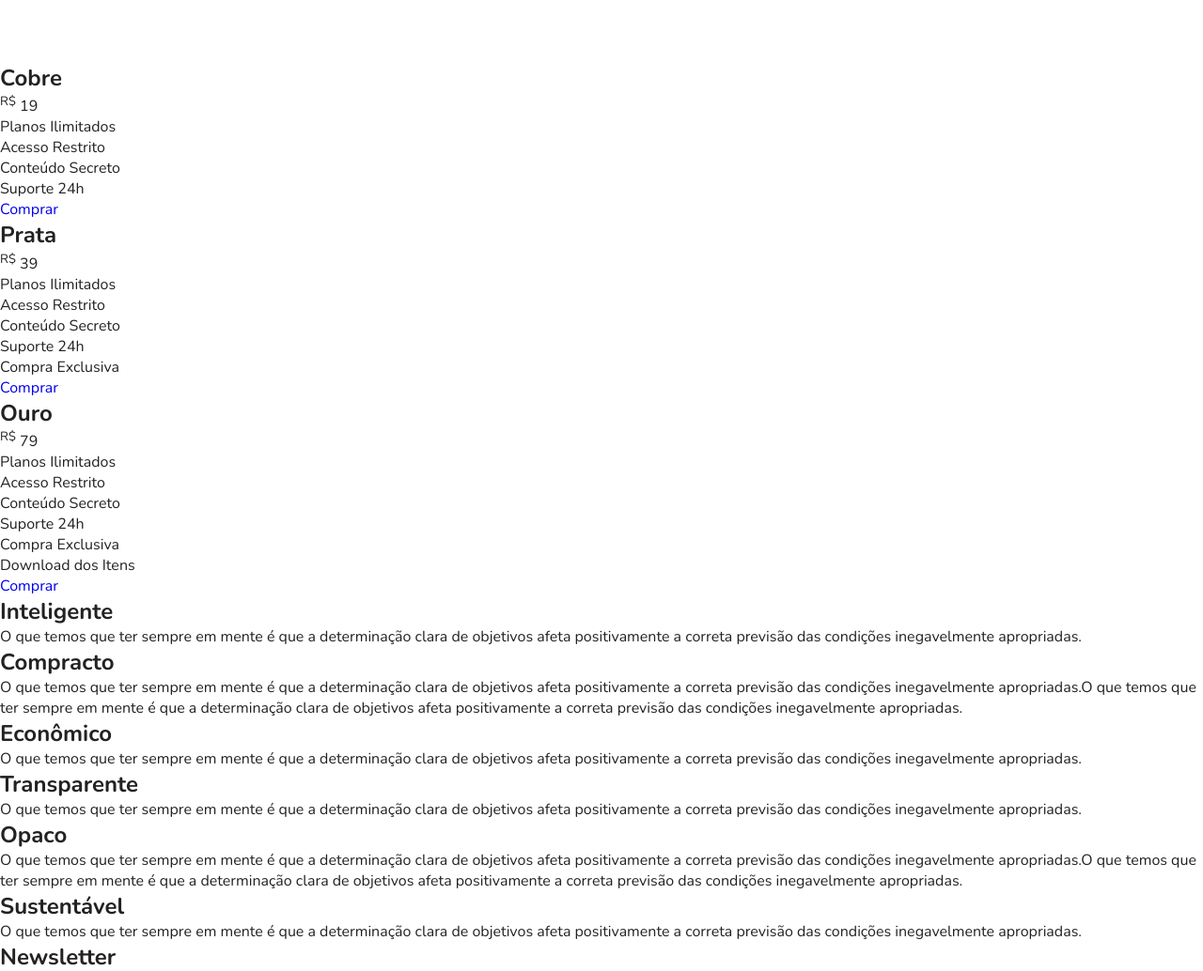
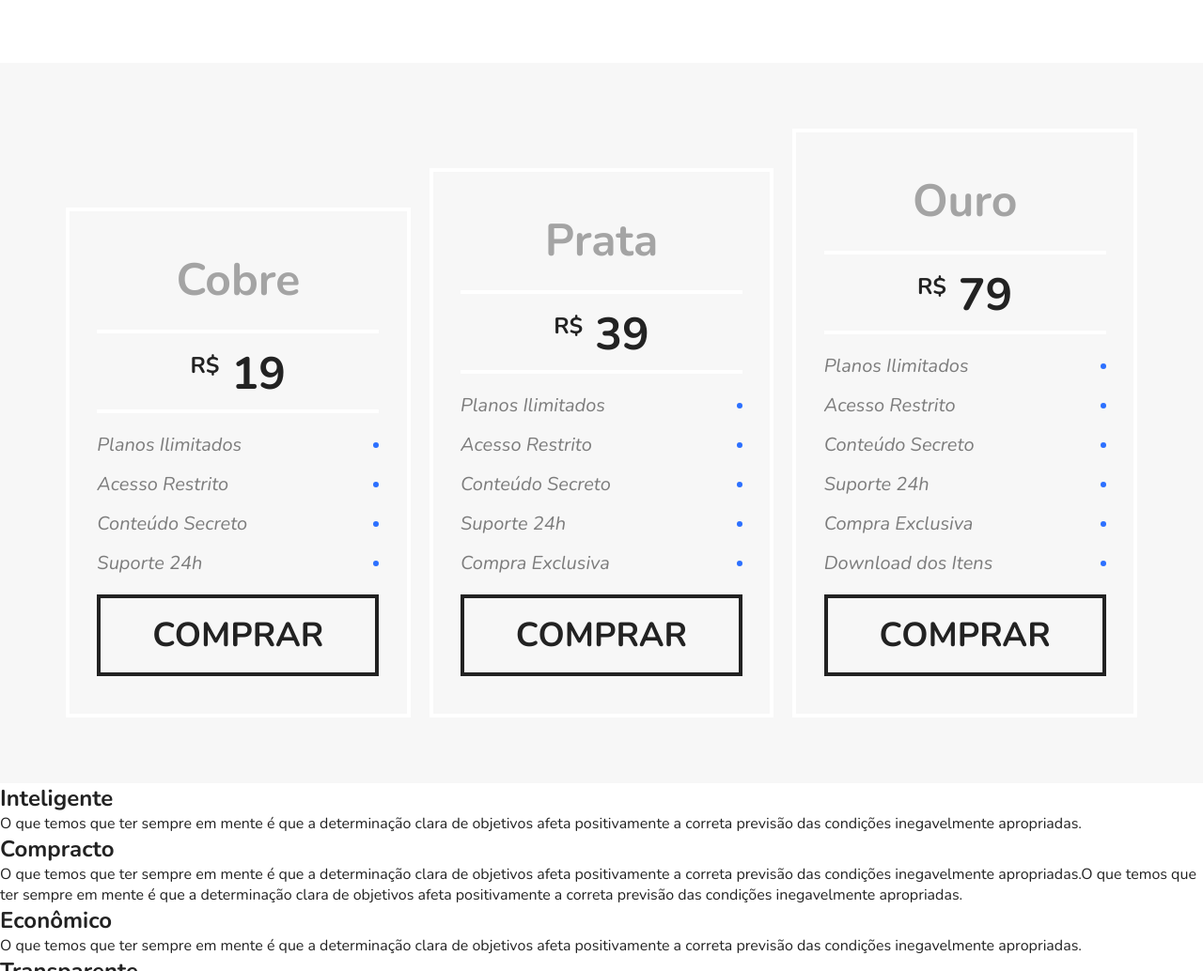
Before and after one commit to GoharaJunior/flexblog, a plain HTML site: page index.html in a window 1280 px wide. Shown: the part 1764-2798 px from the top of the page at 94% size. Drawn offline with nearby package versions, Linux system fonts and the light colour scheme.

Commit message:
3-8 FlexBlog Qualidade

```diff
--- a/css/style.css
+++ b/css/style.css
@@ -166,3 +166,91 @@ img {
 .blue {
   border-top: 8px solid #66d9eb;
 }
+/*===PREÇOS===*/
+.preco {
+  background: #f7f7f7;
+  padding: 60px;
+  display: flex;
+  flex-wrap: wrap;
+  align-items: flex-end;
+}
+
+.preco-item {
+  flex: 1 1 260px;
+  border: 4px solid #fff;
+  padding: 20px;
+  margin: 10px;
+}
+
+.preco-item h2 {
+  font-size: 3em;
+  color: #a4a4a4;
+  text-align: center;
+  margin-top: 20px;
+}
+
+.preco-item span {
+  max-width: 300px;
+  margin: 20px auto;
+  display: block;
+  font-size: 3em;
+  text-align: center;
+  font-weight: bold;
+  padding: 10px 0 5px 0;
+  border-top: 4px solid #fff;
+  border-bottom: 4px solid #fff;
+}
+
+.preco-item sup {
+  font-size: 1.5rem;
+}
+
+.preco-item ul {
+  max-width: 300px;
+  margin: 20px auto;
+  font-size: 1.25em;
+  font-style: italic;
+  color: #7c7c7c;
+}
+
+.preco-item li {
+  display: flex;
+  justify-content: space-between;
+  align-items: center;
+  margin-bottom: 15px;
+}
+
+.preco-item li::after {
+  content: '';
+  display: block;
+  width: 6px;
+  height: 6px;
+  background: #2c70ff;
+  border-radius: 50%;
+}
+
+.preco-item a {
+  max-width: 300px;
+  display: block;
+  margin: 20px auto;
+  border: 4px solid;
+  color: #222222;
+  text-transform: uppercase;
+  font-weight: bold;
+  font-size: 2.25em;
+  padding: 15px 0;
+  text-align: center;
+}
+
+@media (max-width: 800px) {
+  .preco {
+    padding-left: 10px;
+    padding-left: 10px;
+  }
+  .preco .preco-item:nth-child(3) {
+    order: -2;
+  }
+  .preco .preco-item:nth-child(2) {
+    order: -1;
+  }
+}
```
